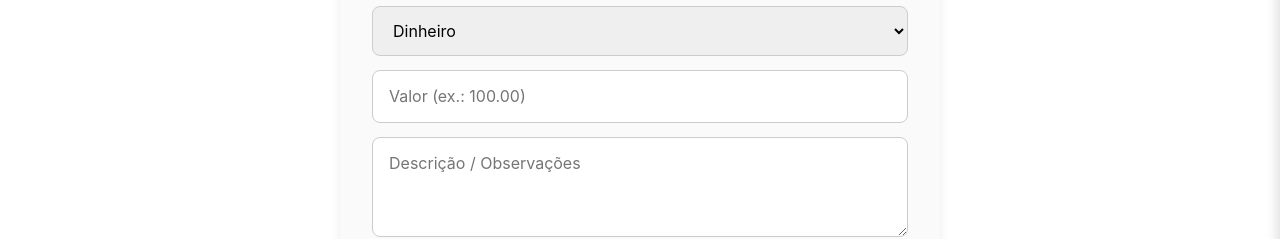
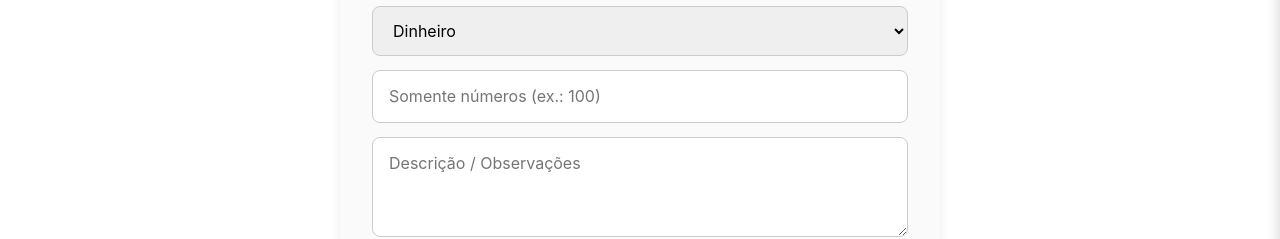
Before and after one commit to Audreysilverio/aszn-digital, a React (Vite) app: page /doacoes in a window 1280 px wide. Shown: the part 448-687 px from the top of the page. Built offline with nearby package versions, Linux system fonts and the light colour scheme; no server answers.

Commit message:
Final-Final

```diff
--- a/src/pages/doacoes/Doacoes.jsx
+++ b/src/pages/doacoes/Doacoes.jsx
@@ -245,7 +245,7 @@ export default function Doacoes() {
               name="valor"
               value={form.valor}
               onChange={onChange}
-              placeholder="Valor (ex.: 100.00)"
+              placeholder="Somente números (ex.: 100)"
             />
           )}
           <textarea
```
